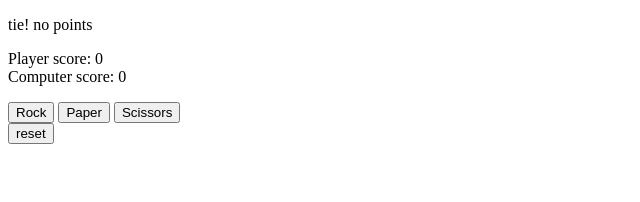
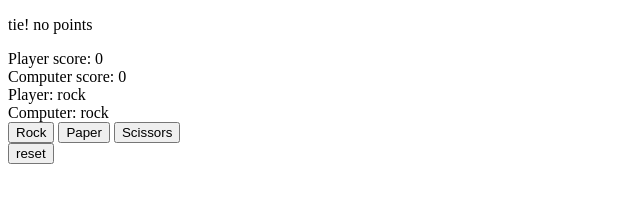
Before and after one commit to ElleMNOP63/RockPaperScissors, a plain HTML site: page index.html in a window 1280 px wide. Both pictures are taken after a click on the button "Rock". Shown: the whole page, without its empty margins (0-640 px from the left). Drawn offline with Linux system fonts and the light colour scheme.

Commit message:
Game fully functional

```diff
--- a/index.html
+++ b/index.html
@@ -11,8 +11,8 @@
 <p id="winner"></p>
 <div id="playerScore"></div>
 <div id="computerScore"></div>
-<p id="playerChoice"></p>
-<p id="computerChoice"></p>
+<div id="playerChoice"></div>
+<div id="computerChoice"></div>
 <button id="rock">Rock</button>
 <button id="paper">Paper</button>
 <button id="scissors">Scissors</button>
--- a/index.js
+++ b/index.js
@@ -8,7 +8,8 @@ let playerSelection;
 const winner = document.querySelector('#winner');
 const playerScore = document.querySelector('#playerScore');
 const computerScore = document.querySelector('#computerScore');
-
+const playerChoice = document.querySelector('#playerChoice');
+const computerChoice = document.querySelector('#computerChoice');
 
 
 window.onload = ()=> {
@@ -28,17 +29,17 @@ reset.addEventListener('click',() => {
 
 rock.addEventListener('click', () => {
     playerSelection = 'rock';
-    console.log("Player: " + playerSelection);
+    playerChoice.textContent = "Player: " + playerSelection;
     playRound();
 })
 paper.addEventListener('click', () => {
     playerSelection = 'paper';
-    console.log("Player: " + playerSelection);
+    playerChoice.textContent = "Player: " + playerSelection;
     playRound();
 })
 scissors.addEventListener('click', () => {
     playerSelection = 'scissors';
-    console.log("Player: " + playerSelection);
+    playerChoice.textContent = "Player: " + playerSelection;
     playRound();
 })
 
@@ -47,14 +48,14 @@ function getComputerChoice(){
     let computerPick = (number == 1) ? 'rock':
     (number == 2) ? 'paper':
     'scissors';
-    console.log("Computer: " + computerPick)
+    computerChoice.textContent = "Computer: " + computerPick;
     return computerPick;
 }
 
 
 function playRound(){
 
-  RockPaperScissors(playerSelection, getComputerChoice());
+    RockPaperScissors(playerSelection, getComputerChoice());
 
 }
 
```
